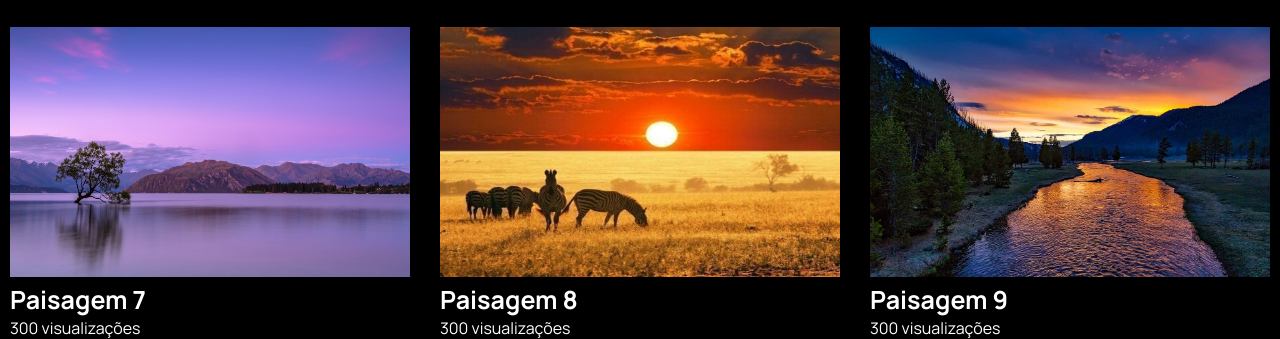
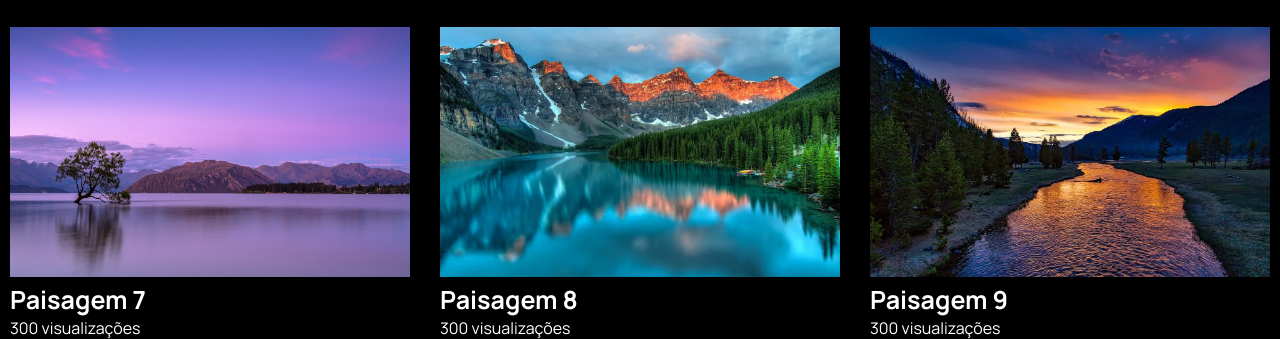
Before and after one commit to gustavomes/CTDfrontEnd, a plain HTML site: page Aula - 19 - Mesa/index.html in a window 1280 px wide. Shown: the part 761-1100 px from the top of the page. Drawn offline with Linux system fonts and the light colour scheme.

Commit message:
recolocando a nova imagem2

```diff
--- a/Aula - 19 - Mesa/index.html
+++ b/Aula - 19 - Mesa/index.html
@@ -53,7 +53,7 @@
                     <p> 300 visualizações</p>
                         </div>
                         <div>
-                            <img src="./img/paisagens-para-conhecer-na-África.jpeg" alt="">
+                            <img src="./img/lago-louise.jpeg" alt="">
                             <h2> Paisagem 8 </h2>
                             <p> 300 visualizações</p>
                         </div>
```
